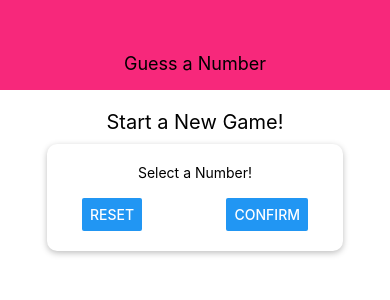
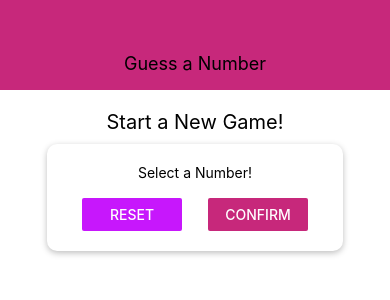
Before and after one commit to Imgopz/rn-complete-new, a React Native app: screen / in a window 390 px wide. Shown: the top 300 px of the page. Built offline with nearby package versions, Linux system fonts and the light colour scheme.

Commit message:
colors constant

```diff
--- a/components/Header.js
+++ b/components/Header.js
@@ -1,5 +1,7 @@
 import React from 'react';
 import { View, Text, StyleSheet } from 'react-native';
+
+import Colors from '../constants/colors'
 
 const Header = props => {
     return (
@@ -14,7 +16,7 @@
         width: '100%',
         height: 90,
         paddingTop: 36,
-        backgroundColor: '#f7287b',
+        backgroundColor: Colors.primary,
         alignItems: 'center',
         justifyContent: 'center'
     },
--- /dev/null
+++ b/constants/colors.js
@@ -0,0 +1,4 @@
+export default {
+    primary: '#c7287b',
+    accent: '#c717fc'
+}
--- a/screens/StartGameScreen.js
+++ b/screens/StartGameScreen.js
@@ -2,6 +2,8 @@
 import { View, Text, StyleSheet, TextInput, Button } from 'react-native';
 
 import Card from '../components/Card'
+import Colors from '../constants/colors'
+
 const StartGameScreen = props => {
     return (
         <View style={styles.screen}>
@@ -10,8 +12,8 @@
                 <Text>Select a Number!</Text>
                 <TextInput />
                 <View style={styles.buttonContainer}>
-                    <Button title='Reset' onPress={() => { }} />
-                    <Button title='Confirm' onPress={() => { }} />
+                    <View style={styles.button}><Button title='Reset' onPress={() => { }} color={Colors.accent} /></View>
+                    <View style={styles.button}><Button title='Confirm' onPress={() => { }} color={Colors.primary} /></View>
                 </View>
             </Card>
         </View>
@@ -38,6 +40,9 @@
         width: '100%',
         justifyContent: 'space-between',
         paddingHorizontal: 15
+    },
+    button: {
+        width: 100
     }
 });
 export default StartGameScreen;
```
